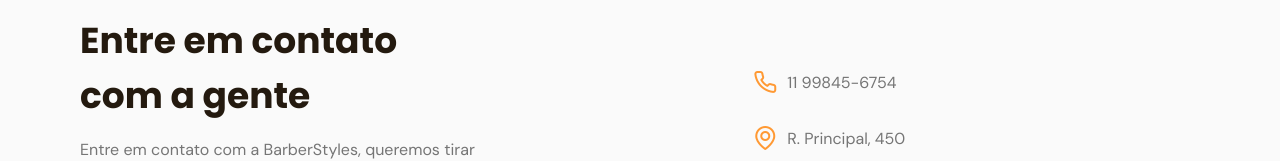
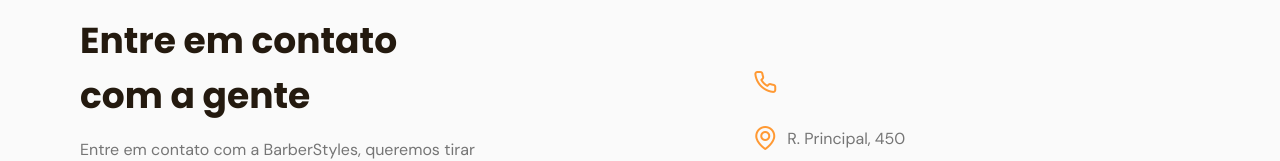
Before and after one commit to marcosmarcelino/Originsix-NLW-BarberShop, a plain HTML site: page index.html in a window 1280 px wide. Shown: the part 3123-3284 px from the top of the page. Drawn offline with nearby package versions, Linux system fonts and the light colour scheme; files whose address does not match are found by name.

Commit message:
Update index.html

```diff
--- a/index.html
+++ b/index.html
@@ -182,7 +182,7 @@
 
                 <div class="links">
                     <ul class="grid">
-                        <li><i class="icon-phone"></i> 11 99845-6754</li>
+                        <li><i class="icon-phone"></i></li>
                         <li><i class="icon-map-pin"></i> R. Principal, 450</li>
                         <li><i class="icon-mail"></i> contato@barberstyles.com</li>
                     </ul>
```
